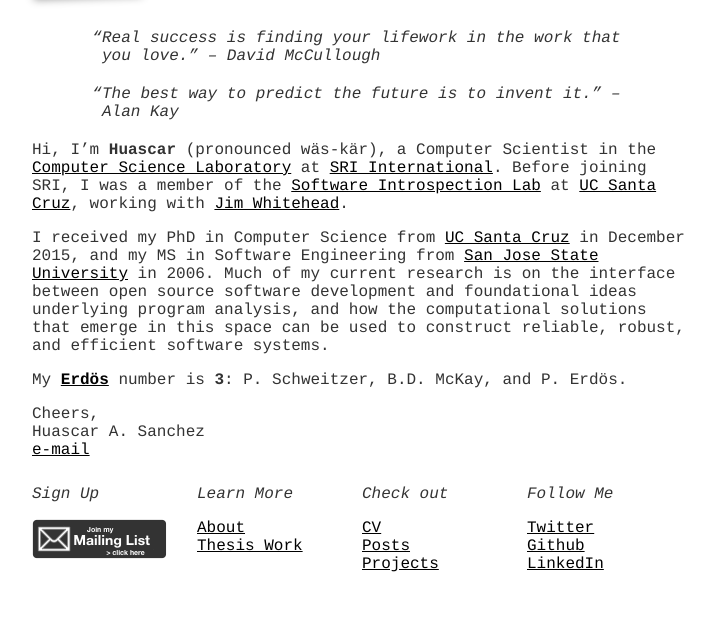
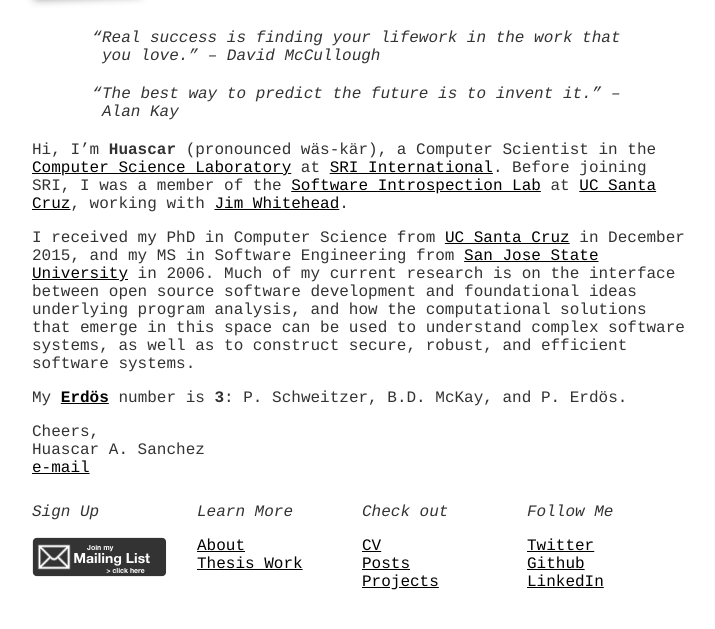
Before and after one commit to hsanchez/hsanchez.github.io, a Jekyll site: the page built from index.md, in a window 1280 px wide, cut to the strip 218-847 px from the top of the page. Shown: the whole strip, without its empty margins (278-993 px from the left). Built offline with Jekyll 4.4.1, drawn with Linux system fonts in a browser that asks for light colours.

Commit message:
updates on index.md

```diff
--- a/index.md
+++ b/index.md
@@ -8,7 +8,6 @@
 <blockquote id="leadquote"><span class="quote">Real success is finding your lifework in the work that you love.</span><small class='author'><a href='http://en.wikipedia.org/wiki/David_McCullough'>David McCullough</a></small></blockquote>
 
 <blockquote id="followquote"><span class="quote">The best way to predict the future is to invent it.</span><small class='author'><a href='http://en.wikiquote.org/wiki/Alan_Kay'>Alan Kay</a></small></blockquote>
-
 
 Hi, I'm **Huascar** (pronounced wäs-kär), a Computer Scientist in the [Computer
 Science Laboratory](http://www.csl.sri.com/) at [SRI
@@ -22,19 +21,22 @@
 University](http://www.sjsu.edu/) in 2006. Much of my current research is on the
 interface between open source software development and foundational ideas
 underlying program analysis, and how the computational solutions that emerge in
-this space can be used to construct reliable, robust, and efficient software
-systems.
+this space can be used to understand complex software systems, as well as to
+construct secure, robust, and efficient software systems.
+
 <!-- My primary research area is applied
 software engineering, with a particular focus on programmer productivity,
 information retrieval, and human-computer interaction. -->
 
-My [**<span>Erd&ouml;s</span>**](http://wwwp.oakland.edu/enp/) number is **3**:
-P. Schweitzer, B.D. McKay, and P. Erd&ouml;s.
-
+My [**<span>Erdös</span>**](http://wwwp.oakland.edu/enp/) number is **3**:
+P. Schweitzer, B.D. McKay, and P. Erdös.
 
 Cheers,
 Huascar A. Sanchez
 [e-mail](mailto:huascar.sanchez@sri.com)
+
 <!-- [e-mail](mailto:hsanchez@cs.ucsc.edu)&nbsp;·&nbsp;[resume](./static/huascarsanchez.resume.pdf)&nbsp;·&nbsp;[cv](./static/huascarsanchez.cv.pdf)   -->
+
 <!-- [e-mail](mailto:hsanchez@cs.ucsc.edu)&nbsp;·&nbsp;[cv](./static/huascarsanchez.cv.pdf)&nbsp;·&nbsp;[research statement](./static/huascarsanchez-research.pdf)&nbsp;·&nbsp;[teaching statement](./static/huascarsanchez-teaching.pdf)-->
+
 <!-- ·&nbsp;[resume](./static/hidden) -->
```
